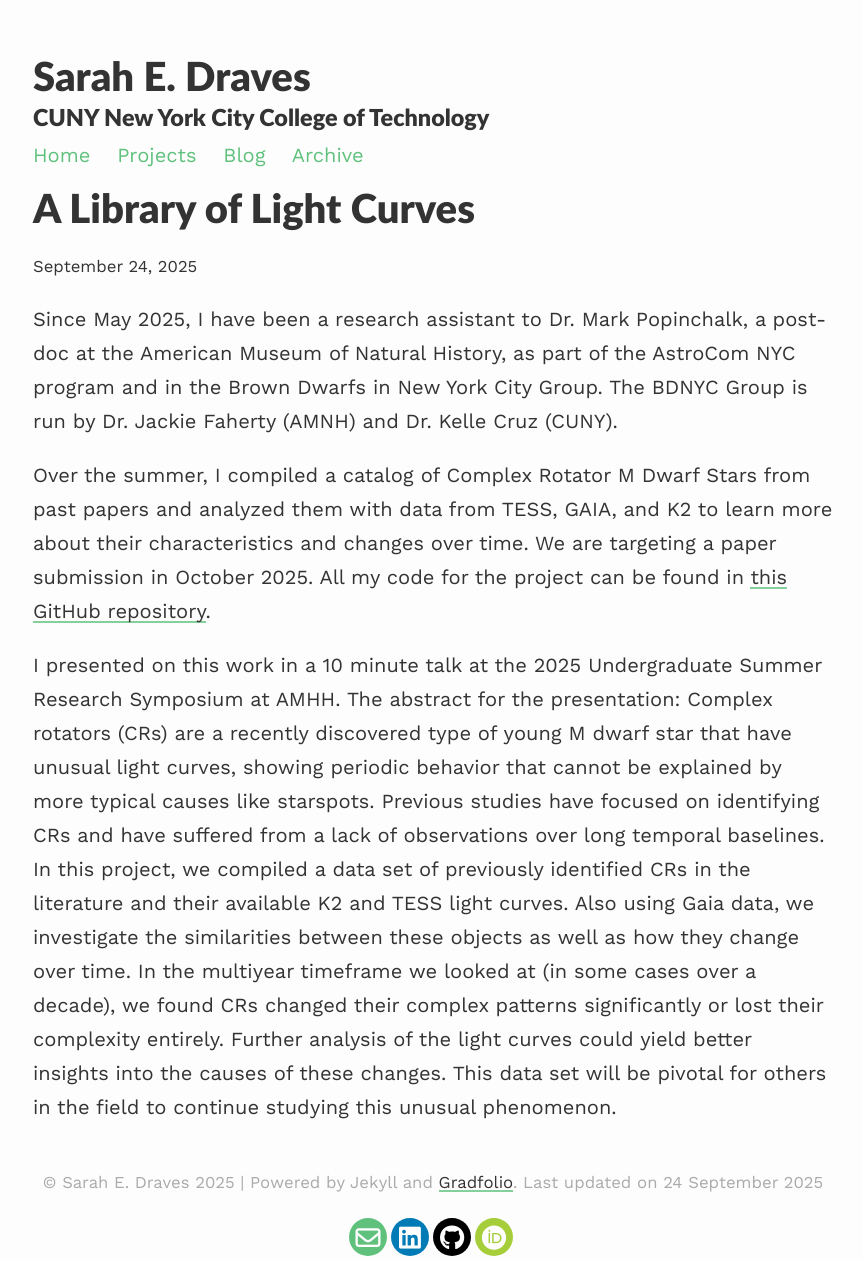
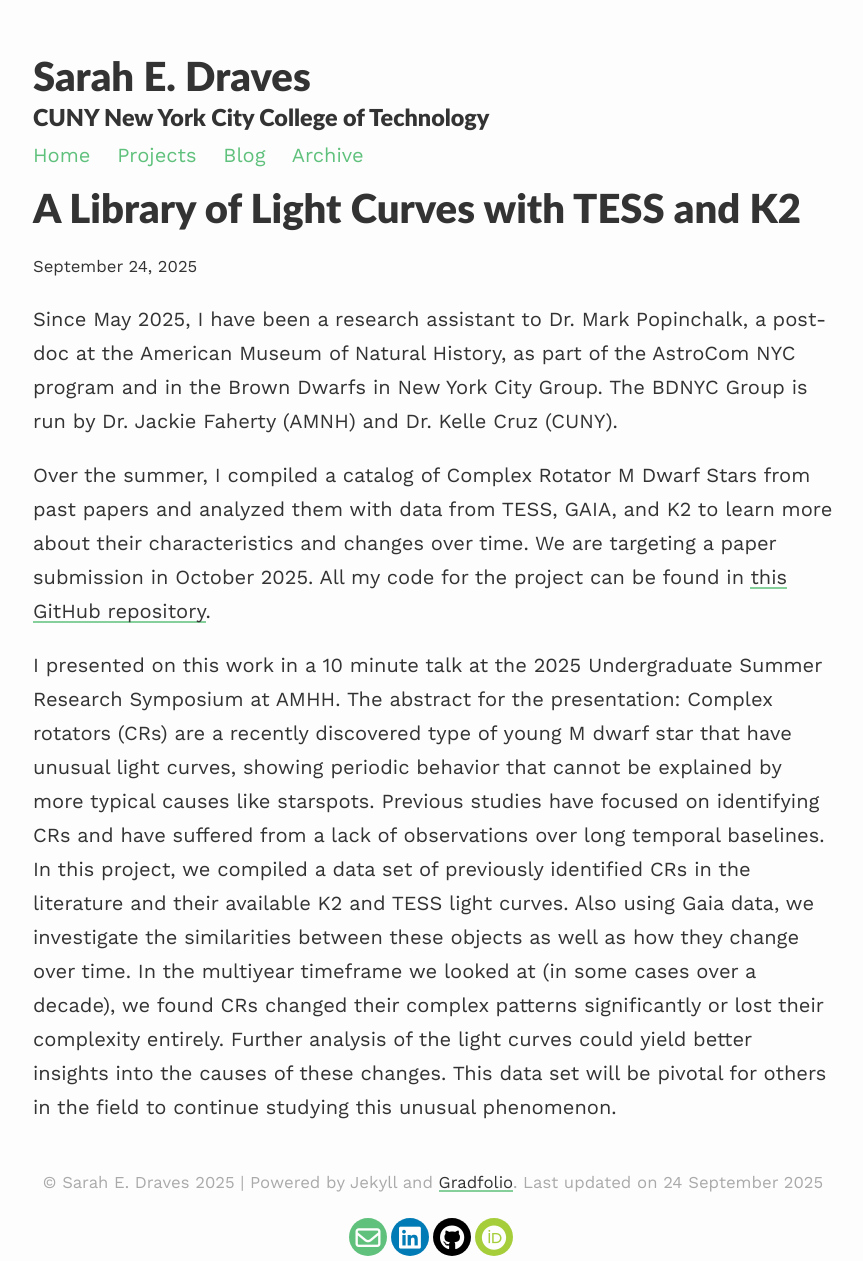
Before and after one commit to sarahedraves/sarahedraves.github.io, a Jekyll site: the page built from _projects/1BDNYC.md, in a window 1280 px wide. Shown: the whole page, without its empty margins (207-1070 px from the left). Built offline with Jekyll 4.4.1, drawn with Linux system fonts in a browser that asks for light colours.

Commit message:
Update title to include TESS and K2

```diff
--- a/_projects/1BDNYC.md
+++ b/_projects/1BDNYC.md
@@ -1,6 +1,6 @@
 ---
 layout: post
-title: A Library of Light Curves
+title: A Library of Light Curves with TESS and K2
 description: Work with the BDNYC Group
 ---
 
```
